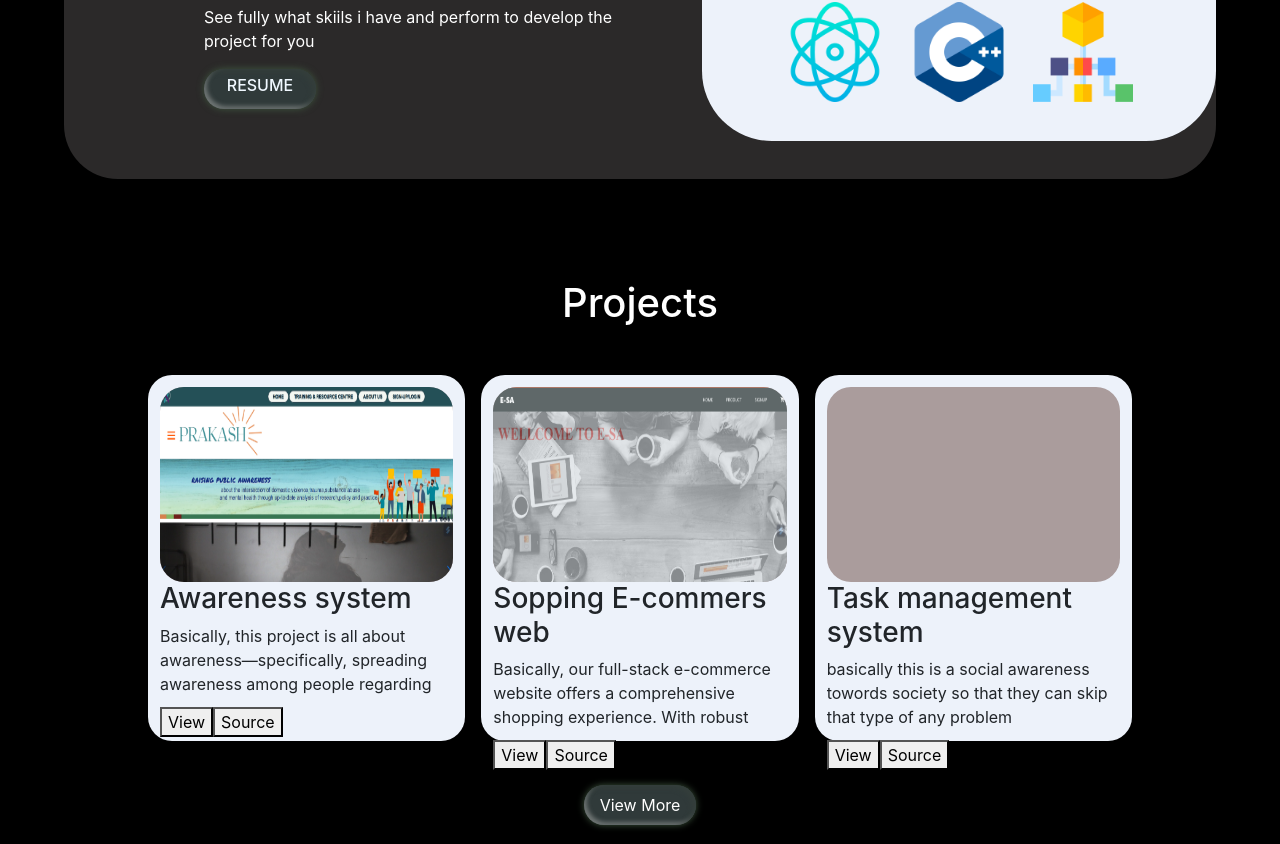
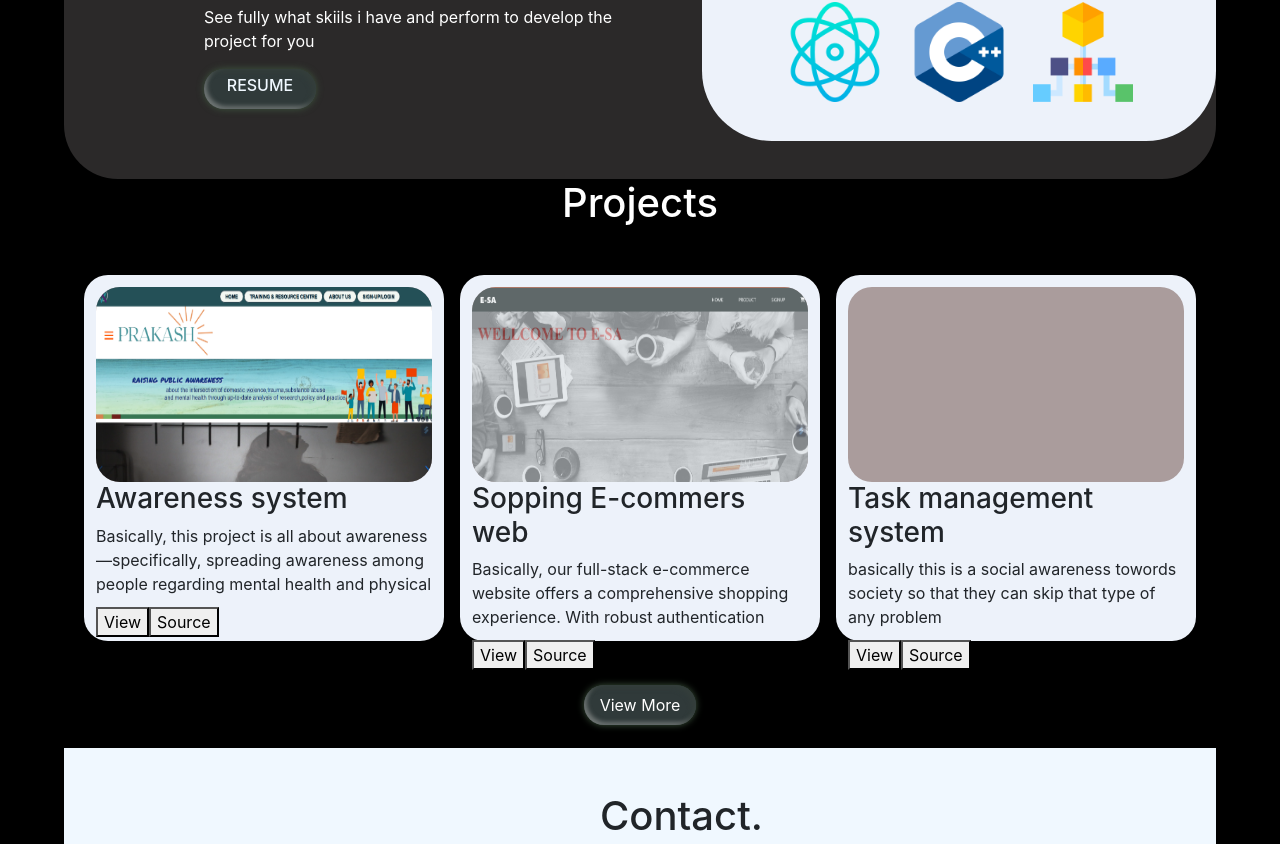
Before and after one commit to Saurabhrajput1234/saurabh-portfolio, a React (Create React App) app: page / in a window 1280 px wide. Shown: the part 1276-2120 px from the top of the page. Built offline with nearby package versions, Linux system fonts and the light colour scheme.

Commit message:
commit in css file

```diff
--- a/src/components/About.js
+++ b/src/components/About.js
@@ -4,7 +4,7 @@ import { Link } from 'react-router-dom';
 
 const About = () => {
   return (
-    <div>
+    <div >
     <section>
         <div className="about-section" >
         <div class="sec2">
--- a/src/components/Contact.js
+++ b/src/components/Contact.js
@@ -3,7 +3,7 @@ import './Portfolio1.css';
 
 const Contact = () => {
   return (
-    <div >
+    <div>
     <section>
         <div className="about-contact">
             <div className="contact-form">
--- a/src/components/Home.js
+++ b/src/components/Home.js
@@ -5,7 +5,7 @@ import './Portfolio1.css';
 
 const Home = () => {
   return (
-    <>
+    <div >
      <div className='intro-home' >
       <div className="intro-display">
 
@@ -28,7 +28,7 @@ const Home = () => {
 
       </div>
 
-    </>
+    </div>
   )
 }
 
--- a/src/components/Portfolio1.js
+++ b/src/components/Portfolio1.js
@@ -14,7 +14,7 @@ const Portfolio1 = () => {
 
     return (<>
 
-    <div className="background">
+
 
 
      <Home/>
@@ -22,7 +22,7 @@ const Portfolio1 = () => {
       <Skills/>
       <Projects/>
       <Contact/>
-        </div>
+
 
 
 
--- a/src/components/Projects.js
+++ b/src/components/Projects.js
@@ -21,7 +21,7 @@ const Projects = () => {
 
 
   return (
-    <div className="background">
+    <div >
    <section>
         <div className="about-pojects">
         <div className="card-parent">
--- a/src/components/Routers.js
+++ b/src/components/Routers.js
@@ -5,13 +5,14 @@ import Contact from './Contact';
 import Skills from './Skills';
 import About from './About';
 import Projects from './Projects';
+import './Portfolio1.css';
 
 
 
 
 const Routers = () => {
   return (
-    <div>
+    <div className='background'>
         <Routes>
         <Route path='/' element={<Portfolio1/>} />
       <Route path='/skills' element={<Skills/>} />
```
